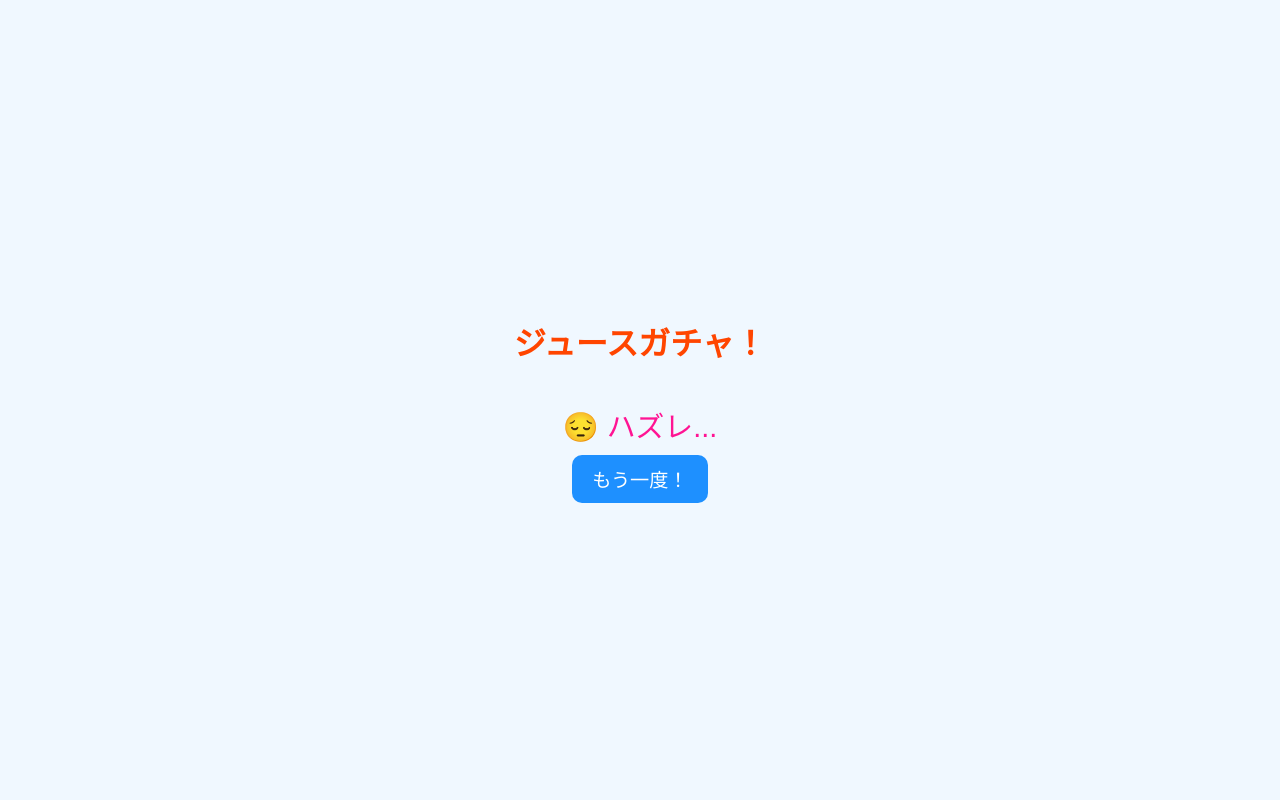
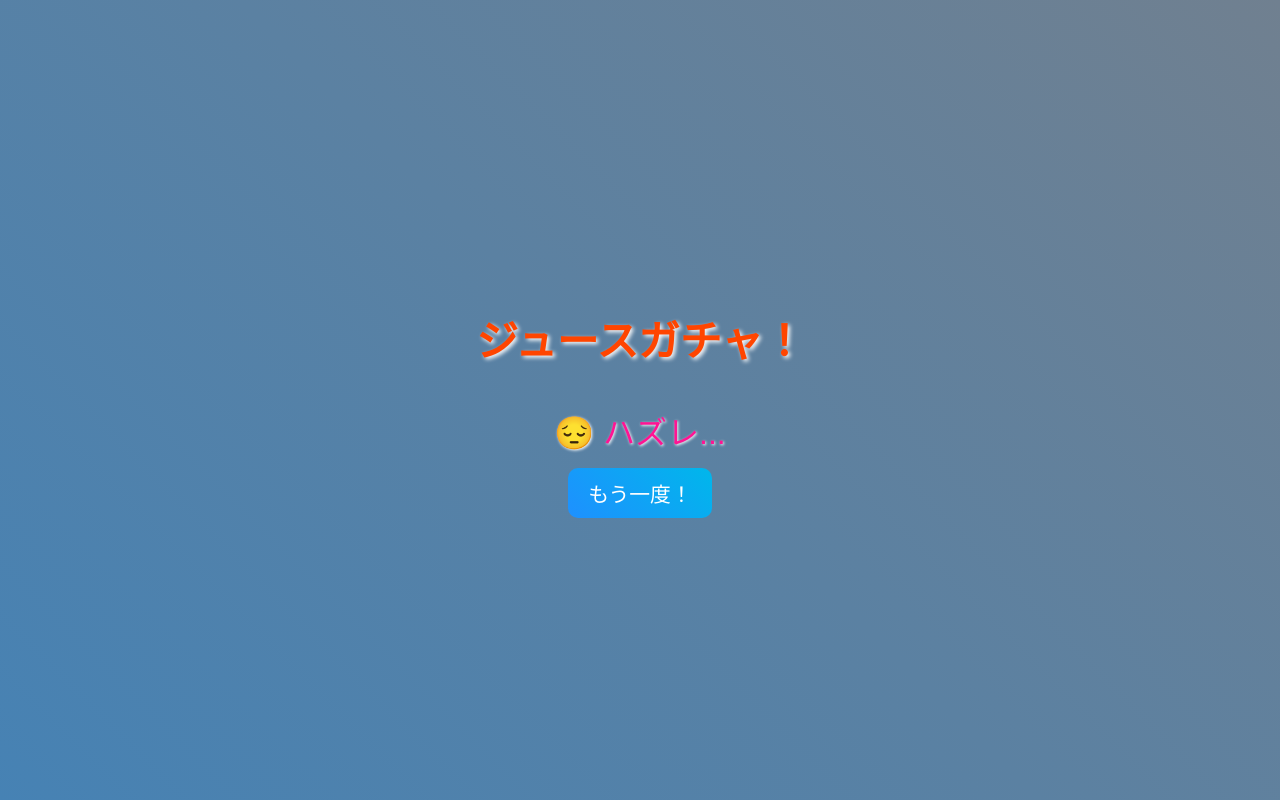
Before and after one commit to nosk/gacha-game, a plain HTML site: page index.html in a window 1280 px wide. Both pictures are taken after a click on the button "ガチャを引く！". Drawn offline with Linux system fonts and the light colour scheme.

Commit message:
Update index.html

```diff
--- a/index.html
+++ b/index.html
@@ -3,7 +3,7 @@
 <head>
     <meta charset="UTF-8">
     <meta name="viewport" content="width=device-width, initial-scale=1.0">
-    <title>ジュースガチャ</title>
+    <title>ジュースガチャ！</title>
     <style>
         body {
             font-family: 'Arial', sans-serif;
@@ -13,49 +13,89 @@
             justify-content: center;
             height: 100vh;
             margin: 0;
-            background-color: #f0f8ff;
+            background: linear-gradient(45deg, #ffeb3b, #ff69b4);
             text-align: center;
+            transition: background 0.5s;
         }
         h1 {
-            font-size: 2em;
+            font-size: 2.5em;
             color: #ff4500;
+            text-shadow: 2px 2px 4px #fff;
             margin-bottom: 20px;
+            animation: pulse 1.5s infinite;
         }
         #gacha-button {
-            font-size: 1.5em;
+            font-size: 1.8em;
             padding: 20px 40px;
-            background-color: #32cd32;
+            background: linear-gradient(45deg, #32cd32, #00b7eb);
             color: white;
             border: none;
-            border-radius: 10px;
+            border-radius: 15px;
             cursor: pointer;
+            box-shadow: 0 0 10px rgba(0, 0, 0, 0.3);
             transition: transform 0.2s;
         }
         #gacha-button:hover {
             transform: scale(1.1);
         }
         #result {
-            font-size: 1.8em;
+            font-size: 2em;
             margin-top: 20px;
             color: #ff1493;
+            text-shadow: 1px 1px 3px #fff;
             display: none;
+            animation: bounce 0.5s;
         }
         .spin {
-            animation: spin 1s ease-in-out;
+            animation: spin 1s ease-in-out infinite;
+        }
+        .win {
+            background: linear-gradient(45deg, #ffd700, #ff4500) !important;
+            animation: flash 0.5s alternate infinite;
+        }
+        .lose {
+            background: linear-gradient(45deg, #4682b4, #708090) !important;
         }
         @keyframes spin {
             0% { transform: rotate(0deg); }
             100% { transform: rotate(360deg); }
         }
+        @keyframes pulse {
+            0% { transform: scale(1); }
+            50% { transform: scale(1.05); }
+            100% { transform: scale(1); }
+        }
+        @keyframes bounce {
+            0% { transform: translateY(0); }
+            50% { transform: translateY(-10px); }
+            100% { transform: translateY(0); }
+        }
+        @keyframes flash {
+            0% { opacity: 1; }
+            100% { opacity: 0.7; }
+        }
+        .particle {
+            position: absolute;
+            width: 10px;
+            height: 10px;
+            background: radial-gradient(circle, #fff, transparent);
+            border-radius: 50%;
+            pointer-events: none;
+            animation: particle 1s ease-out forwards;
+        }
+        @keyframes particle {
+            0% { transform: scale(1); opacity: 1; }
+            100% { transform: scale(0); opacity: 0; }
+        }
         #reset-button {
-            font-size: 1.2em;
+            font-size: 1.3em;
             padding: 10px 20px;
-            background-color: #1e90ff;
+            background: linear-gradient(45deg, #1e90ff, #00b7eb);
             color: white;
             border: none;
             border-radius: 10px;
             cursor: pointer;
-            margin-top: 10px;
+            margin-top: 15px;
             display: none;
         }
     </style>
@@ -65,35 +105,54 @@
     <button id="gacha-button">ガチャを引く！</button>
     <div id="result"></div>
     <button id="reset-button">もう一度！</button>
+    <audio id="spin-sound" src="spin.mp3"></audio>
+    <audio id="win-sound" src="win.mp3"></audio>
 
     <script>
         const gachaButton = document.getElementById('gacha-button');
         const resultDiv = document.getElementById('result');
         const resetButton = document.getElementById('reset-button');
+        const spinSound = document.getElementById('spin-sound');
+        const winSound = document.getElementById('win-sound');
+
+        function createParticles(count) {
+            for (let i = 0; i < count; i++) {
+                const particle = document.createElement('div');
+                particle.className = 'particle';
+                const angle = Math.random() * 360;
+                const distance = 50 + Math.random() * 100;
+                particle.style.left = `${window.innerWidth / 2 + Math.cos(angle) * distance}px`;
+                particle.style.top = `${window.innerHeight / 2 + Math.sin(angle) * distance}px`;
+                document.body.appendChild(particle);
+                setTimeout(() => particle.remove(), 1000);
+            }
+        }
 
         gachaButton.addEventListener('click', () => {
-            // ボタンを無効化してアニメーション開始
             gachaButton.disabled = true;
             gachaButton.classList.add('spin');
+            if (spinSound) spinSound.play().catch(() => console.log('音声再生エラー'));
+            createParticles(20); // キラキラ効果
 
-            // 1秒後に結果を表示
             setTimeout(() => {
-                // ガチャの結果（30%で当たり）
                 const isWin = Math.random() < 0.3;
                 resultDiv.textContent = isWin ? '🎉 光るブレスレット！ 🎉' : '😔 ハズレ...';
                 resultDiv.style.display = 'block';
+                document.body.className = isWin ? 'win' : 'lose';
+                if (isWin && winSound) winSound.play().catch(() => console.log('音声再生エラー'));
+                if (isWin && 'vibrate' in navigator) navigator.vibrate([200, 100, 200]); // 振動
                 gachaButton.style.display = 'none';
                 resetButton.style.display = 'block';
                 gachaButton.classList.remove('spin');
-            }, 1000);
+            }, 1500);
         });
 
         resetButton.addEventListener('click', () => {
-            // リセット処理
             resultDiv.style.display = 'none';
             gachaButton.style.display = 'block';
             resetButton.style.display = 'none';
             gachaButton.disabled = false;
+            document.body.className = '';
         });
     </script>
 </body>
```
